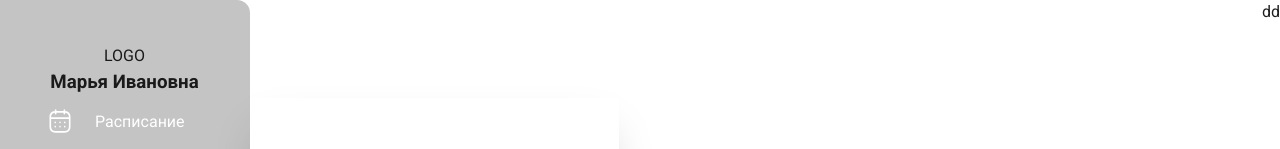
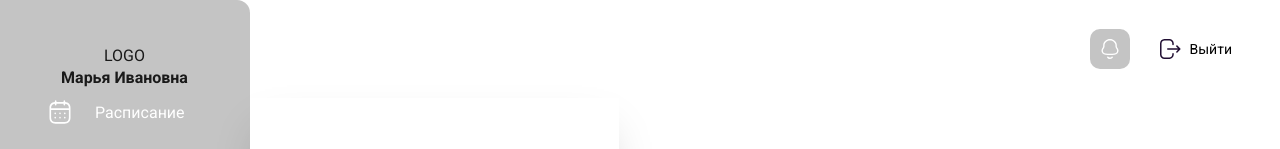
Before and after one commit to Lisich1/distance-learning-swa, a Vue app: page /register-teacher in a window 1280 px wide. Shown: the top 149 px of the page. Built offline with nearby package versions, Linux system fonts and the light colour scheme; no server answers.

Commit message:
make top navbar in mainlayout

```diff
--- a/src/layouts/MainLayout.vue
+++ b/src/layouts/MainLayout.vue
@@ -28,9 +28,18 @@
 				</div>
 			</div>
 		</nav>
-		<header class="header">
-			<nav class="d-flex justify-end">
-				<div class="">dd</div>
+		<header class="header d-flex align-center">
+			<nav class="d-flex align-center ml-auto">
+				<div class="header__notify d-flex align-center justify-center">
+					<img src="@/assets/icons/bell.svg" alt="Опповещения" />
+				</div>
+				<router-link
+					to="/"
+					class="header__auth d-flex align-center justify-space-between"
+				>
+					<img src="@/assets/icons/logout.svg" alt="Выйти" />
+					<span>Выйти</span>
+				</router-link>
 			</nav>
 		</header>
 		<section class="content">
--- a/src/layouts/main-layout.scss
+++ b/src/layouts/main-layout.scss
@@ -15,6 +15,10 @@
 		&__logo {
 		}
 		&__teacher {
+			h3 {
+				font-size: 16px;
+				line-height: 19px;
+			}
 		}
 		.main-menu {
 			&__link {
@@ -57,6 +61,19 @@
 	}
 	.header {
 		grid-area: header;
+		&__notify {
+			background: #c4c4c4;
+			border-radius: 10px;
+			width: 40px;
+			height: 40px;
+		}
+		&__auth {
+			width: 72px;
+			margin-left: 30px;
+			margin-right: 48px;
+			text-decoration: none;
+			color: #000000;
+		}
 	}
 	.content {
 		grid-area: section;
```
Also changed, not shown: src/assets/icons/bell.svg (added), src/assets/icons/logout.svg (added).
